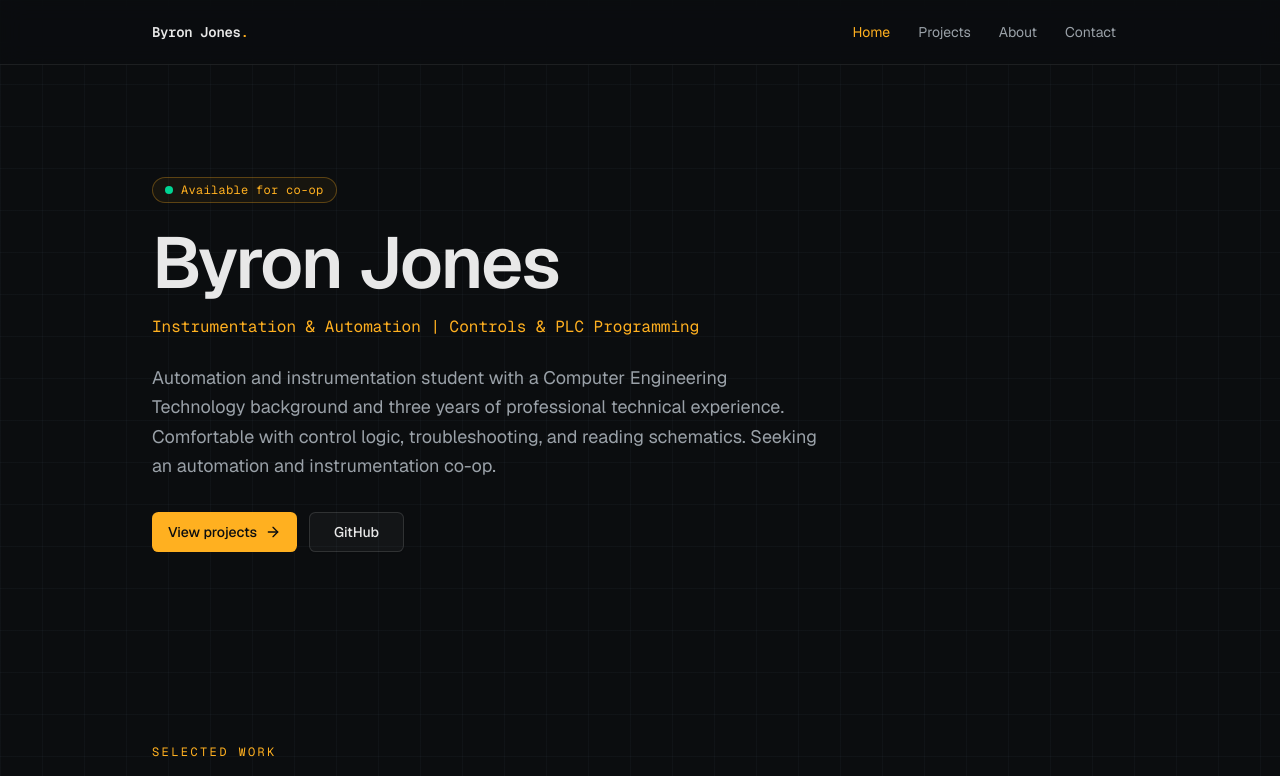
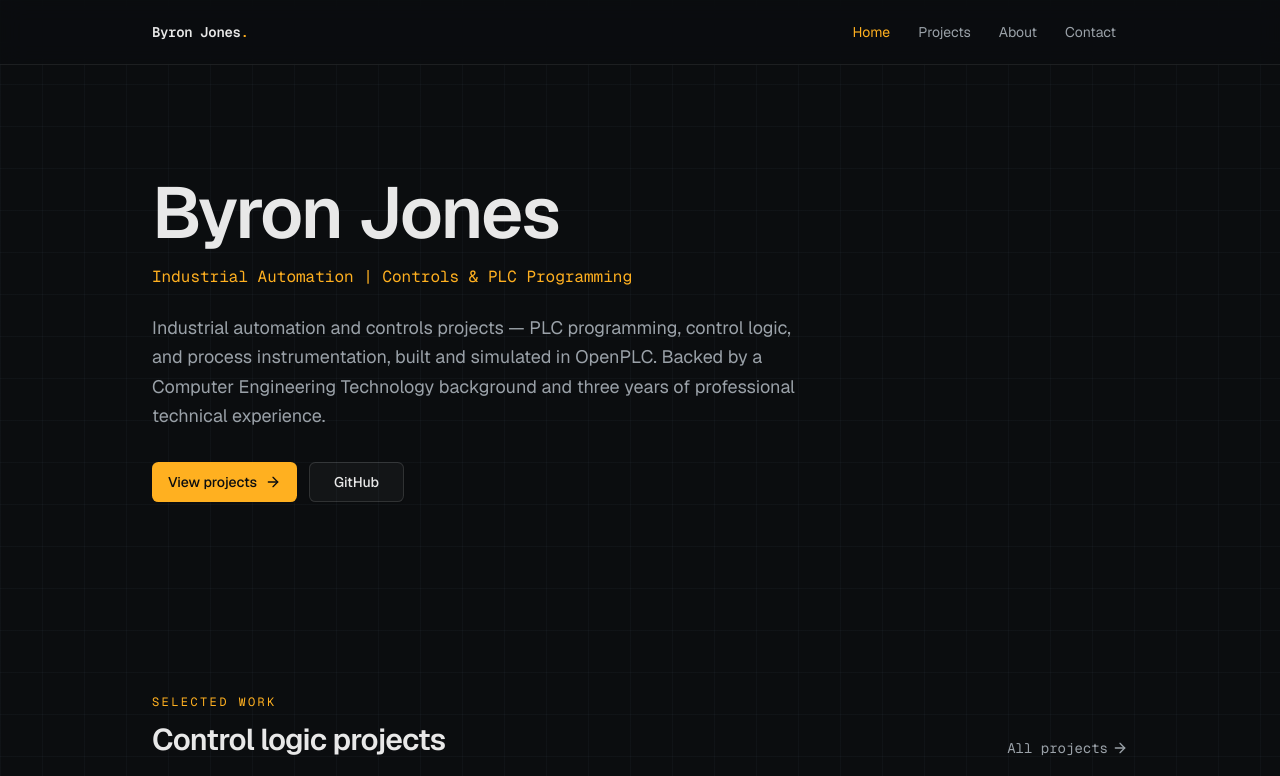
Before and after one commit to jyronbones/automation-and-instrumentation, a Next.js app: page / in a window 1280 px wide. Shown: the top 776 px of the page. Built offline with nearby package versions, Linux system fonts and the light colour scheme.

Commit message:
Reframe site as an industrial automation project portfolio
Remove co-op availability and student/in-progress framing from the hero,
about, and contact pages; present the work as a standalone projects portfolio.

```diff
--- a/src/app/about/page.tsx
+++ b/src/app/about/page.tsx
@@ -10,7 +10,7 @@ import { site } from "@/lib/site";
 export const metadata: Metadata = {
   title: "About",
   description:
-    "Automation & instrumentation student with a Computer Engineering Technology background, seeking a co-op in controls / instrumentation.",
+    "Byron Jones — industrial automation and controls projects, with a Computer Engineering Technology background and three years of professional technical experience.",
 };
 
 const skillGroups = [
@@ -86,15 +86,6 @@ export default function AboutPage() {
             <li>
               <span className="text-foreground">Education</span>
               <ul className="mt-3 list-disc space-y-2 pl-5 marker:text-amber/60">
-                <li>
-                  <span className="text-foreground">
-                    Diploma, Automation &amp; Instrumentation Technician
-                  </span>
-                  , St. Lawrence College
-                  <span className="ml-2 rounded border border-amber/30 bg-amber/5 px-1.5 py-0.5 font-mono text-[0.65rem] uppercase tracking-wide text-amber">
-                    in progress
-                  </span>
-                </li>
                 <li>
                   <span className="text-foreground">
                     Advanced Diploma, Computer Engineering Technology - Computing Science
--- a/src/app/contact/page.tsx
+++ b/src/app/contact/page.tsx
@@ -4,14 +4,13 @@ import { ArrowUpRight } from "lucide-react";
 import { GithubIcon, LinkedinIcon } from "@/components/brand-icons";
 import { Section, SectionLabel } from "@/components/section";
 import { ScrollReveal } from "@/components/scroll-reveal";
-import { StatusDot } from "@/components/status-dot";
 import { ContactForm } from "@/components/contact-form";
 import { site } from "@/lib/site";
 
 export const metadata: Metadata = {
   title: "Contact",
   description:
-    "Get in touch with Byron Jones — open to automation & instrumentation co-op opportunities.",
+    "Get in touch with Byron Jones about industrial automation, controls, and PLC work.",
 };
 
 const links = [
@@ -33,19 +32,13 @@ export default function ContactPage() {
   return (
     <Section className="max-w-3xl pt-16 md:pt-20">
       <ScrollReveal>
-        {site.availableForCoop && (
-          <div className="mb-6">
-            <StatusDot />
-          </div>
-        )}
         <SectionLabel>Contact</SectionLabel>
         <h1 className="text-3xl font-semibold tracking-tight md:text-4xl">
           Get in touch
         </h1>
         <p className="mt-4 max-w-xl text-base leading-relaxed text-muted-foreground">
-          I&apos;m seeking an automation &amp; instrumentation co-op placement and
-          happy to talk about controls, PLC work, or opportunities. Send a message
-          below and it comes straight to my inbox.
+          Happy to talk about controls, PLC work, or automation projects. Send a
+          message below and it comes straight to my inbox.
         </p>
       </ScrollReveal>
 
--- a/src/app/page.tsx
+++ b/src/app/page.tsx
@@ -4,7 +4,6 @@ import { buttonVariants } from "@/components/ui/button";
 import { cn } from "@/lib/utils";
 import { Section, SectionLabel } from "@/components/section";
 import { ScrollReveal } from "@/components/scroll-reveal";
-import { StatusDot } from "@/components/status-dot";
 import { ProjectCard } from "@/components/project-card";
 import { getAllProjects } from "@/lib/projects";
 import { site } from "@/lib/site";
@@ -16,14 +15,8 @@ export default function HomePage() {
     <>
       {/* Hero */}
       <Section className="pt-20 md:pt-28">
-        {site.availableForCoop && (
-          <ScrollReveal>
-            <StatusDot />
-          </ScrollReveal>
-        )}
-
         <ScrollReveal delay={0.05}>
-          <h1 className="mt-6 text-balance text-5xl font-semibold tracking-tight md:text-7xl">
+          <h1 className="text-balance text-5xl font-semibold tracking-tight md:text-7xl">
             {site.name}
           </h1>
         </ScrollReveal>
--- a/src/components/status-dot.tsx
+++ /dev/null
@@ -1,25 +0,0 @@
-import { cn } from "@/lib/utils";
-
-/** Small pulsing amber "Available for co-op" indicator. */
-export function StatusDot({
-  label = "Available for co-op",
-  className,
-}: {
-  label?: string;
-  className?: string;
-}) {
-  return (
-    <span
-      className={cn(
-        "inline-flex items-center gap-2 rounded-full border border-amber/30 bg-amber/5 px-3 py-1 font-mono text-xs tracking-wide text-amber",
-        className,
-      )}
-    >
-      <span className="relative flex h-2 w-2">
-        <span className="absolute inline-flex h-full w-full animate-ping rounded-full bg-emerald-400 opacity-75" />
-        <span className="relative inline-flex h-2 w-2 rounded-full bg-emerald-400" />
-      </span>
-      {label}
-    </span>
-  );
-}
--- a/src/lib/site.ts
+++ b/src/lib/site.ts
@@ -2,14 +2,13 @@
 
 export const site = {
   name: "Byron Jones",
-  subtitle: "Instrumentation & Automation | Controls & PLC Programming",
+  subtitle: "Industrial Automation | Controls & PLC Programming",
   tagline:
-    "Automation and instrumentation student with a Computer Engineering Technology background and three years of professional technical experience. Comfortable with control logic, troubleshooting, and reading schematics. Seeking an automation and instrumentation co-op.",
+    "Industrial automation and controls projects — PLC programming, control logic, and process instrumentation, built and simulated in OpenPLC. Backed by a Computer Engineering Technology background and three years of professional technical experience.",
   location: "Carleton Place, Ontario, Canada",
   github: "https://github.com/jyronbones",
   linkedin: "https://linkedin.com/in/byron-jones89",
-  url: "https://byronjones.vercel.app",
-  availableForCoop: true,
+  url: "https://byronjones-ia.vercel.app",
   // Contact form posts here via AJAX; Formspree forwards to your inbox. The
   // visitor never sees Formspree — just the form and the success message.
   formspreeEndpoint: "https://formspree.io/f/mqeowjvq",
```
